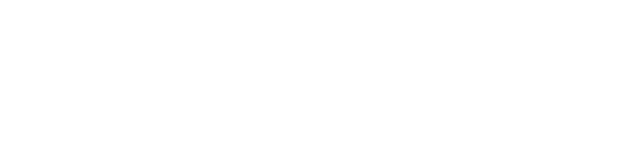
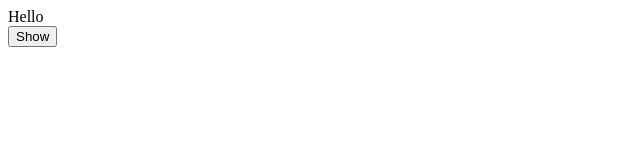
Before and after one commit to pav-vel/sibinfo_js, a plain HTML site: page index.html in a window 1280 px wide. Shown: the whole page, without its empty margins (0-640 px from the left). Drawn offline with Linux system fonts and the light colour scheme.

Commit message:
button in index.html

```diff
--- a/index.html
+++ b/index.html
@@ -5,6 +5,9 @@
 	<title>JS | GIT</title>
 </head>
 <body>
-
+	<div class="box">
+		Hello
+	</div>
+	<button id="btn">Show</button>
 </body>
 </html>
```
